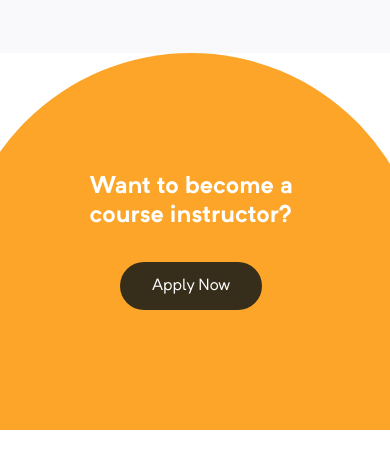
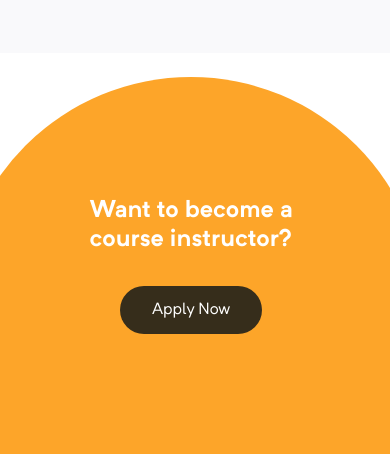
Before and after one commit to satriaherman1/HNST, a plain HTML site: page index.html in a window 390 px wide. Shown: the part 1905-2359 px from the top of the page. Before the commit the page ends 2335 px from the top, so only its background shows below. Drawn offline with nearby package versions, Linux system fonts and the light colour scheme; files whose address does not match are found by name.

Commit message:
change my

```diff
--- a/index.html
+++ b/index.html
@@ -361,7 +361,7 @@
         </div>
     </footer>
 
-    <div class="instructor d-block d-md-none my-md-5">
+    <div class="instructor d-block d-md-none my-md-5 mt-4">
 
         <div class="instructor-box ">
             <h2 class="text-white text-center">Want to become a <br> course instructor?</h2>
```
